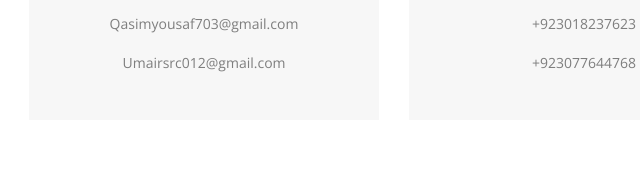
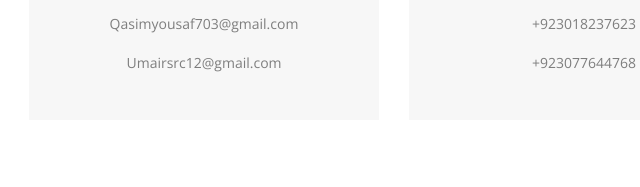
Before and after one commit to Qasim637/E-Learning, a plain HTML site: page index.html in a window 1280 px wide. Shown: the part 6431-6618 px from the top of the page, 436-1076 px from the left. Drawn offline with nearby package versions, Linux system fonts and the light colour scheme.

Commit message:
update mail

```diff
--- a/index.html
+++ b/index.html
@@ -595,7 +595,7 @@
                         <div class="contact-item">
                             <p><i class="fa fa-envelope"></i></p>
                             <p>Qasimyousaf703@gmail.com</p>
-                            <p>Umairsrc012@gmail.com</p>
+                            <p>Umairsrc12@gmail.com</p>
                         </div>
                     </div>
                     <div class="col-xl-4 col-sm-12">
```
